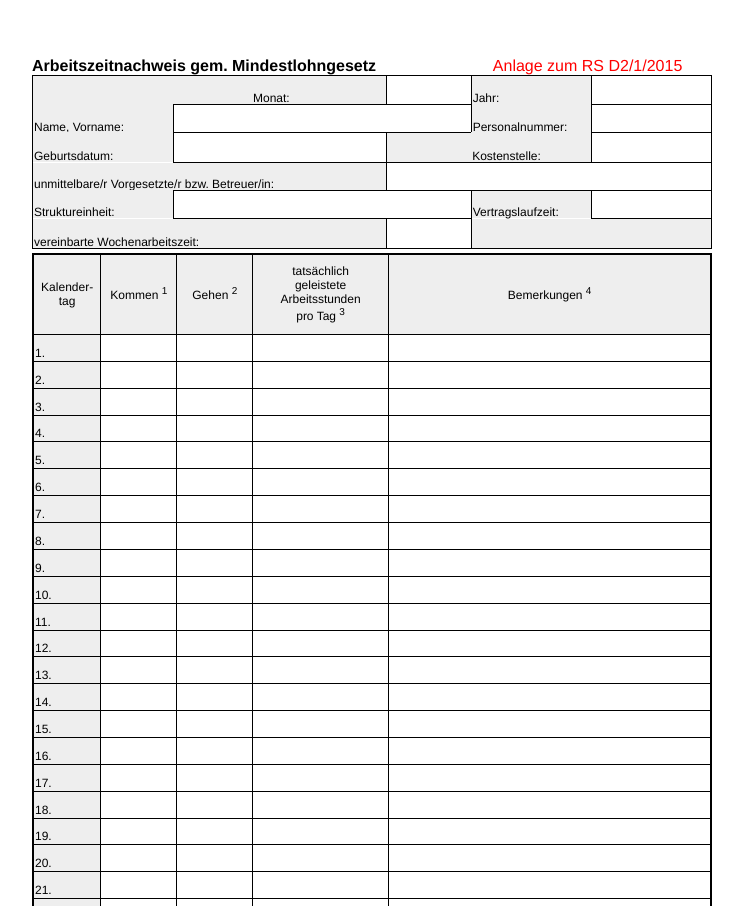
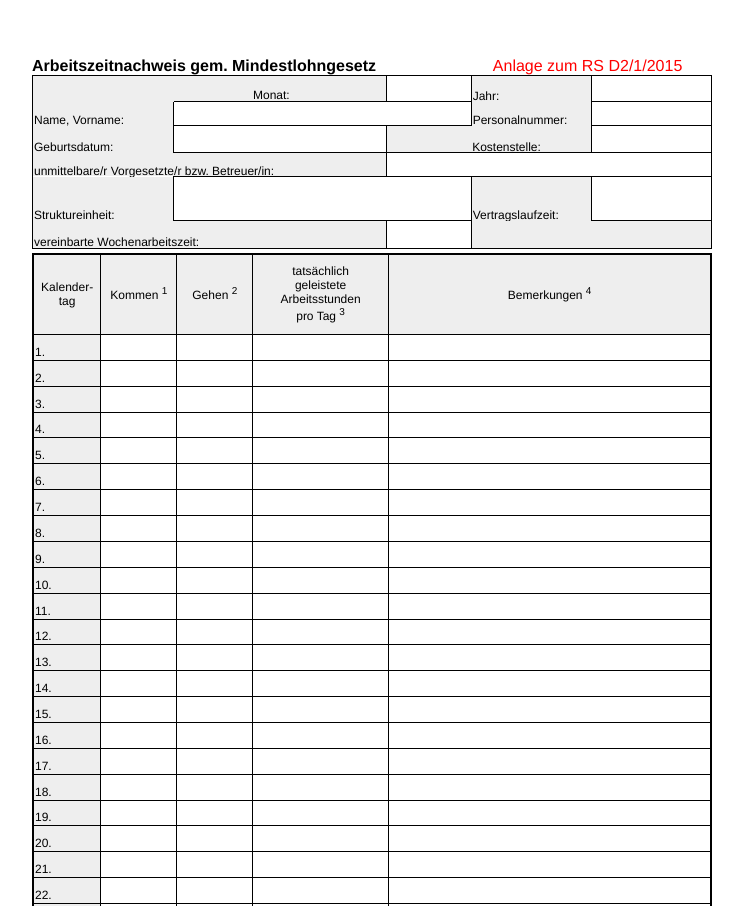
Before and after one commit to kiliankoe/arbeitszeitnachweis, a plain HTML site: page index.html in a window 1280 px wide. Shown: the top 906 px of the page, without its empty margins (157-900 px from the left). Drawn offline with Linux system fonts and the light colour scheme.

Commit message:
Fit all on one page and make one cell line bigger.

```diff
--- a/style.css
+++ b/style.css
@@ -13,10 +13,6 @@ body {
 
 body > * {
 	width: 18cm;
-}
-
-input {
-	height: 10pt;
 }
 
 /* TITLE */
@@ -38,18 +34,24 @@ input {
 	font-size: 12pt;
 }
 
+/* HEAD */
+
 input {
 	border: none;
 	width: 100%;
-	height: 100%;
+	height: 9pt;
 	padding: 0;
 	margin: 0;
+	/*
 	font-family: Comic Sans, Comic Sans MS, cursive;
 	font-weight: bold;
-	font-size: 10pt;
+	*/
+	font-size: 8pt;
 }
 
-/* HEAD */
+input#struktureinheit, input#laufzeit {
+	margin-top: 10pt;
+}
 
 #head {
 	border: 1px solid black;
```
